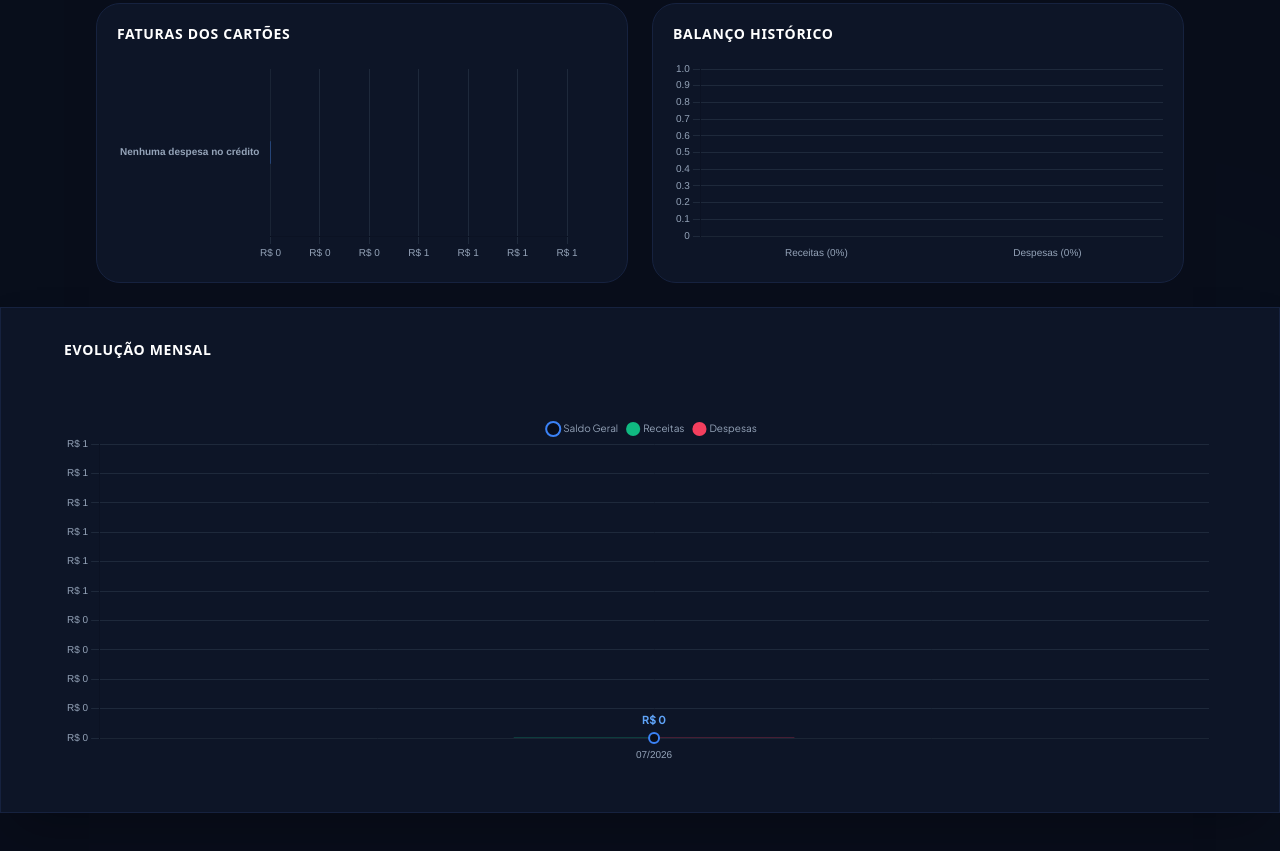
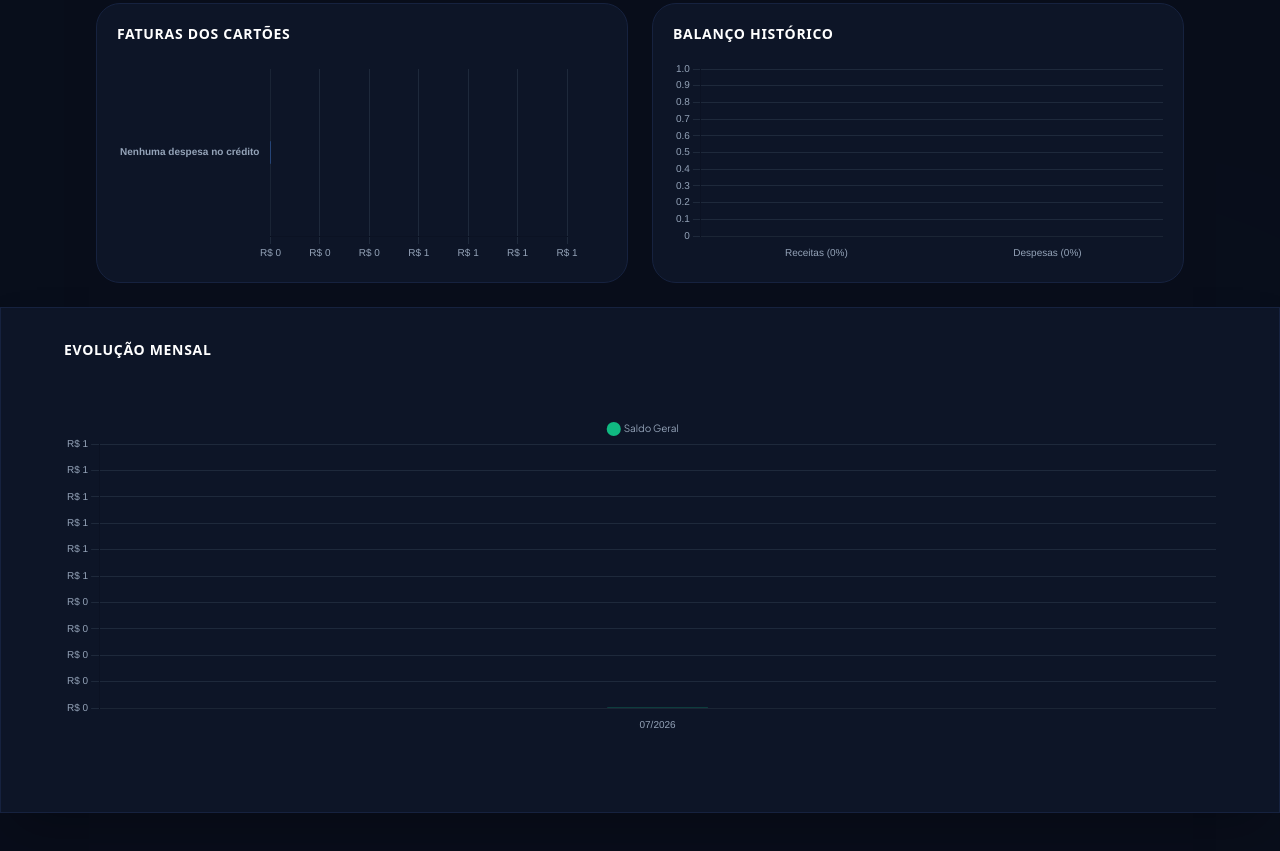
Before and after one commit to jalexandredourado-oss/Finan-asDomesticas, a plain HTML site: page index.html in a window 1280 px wide. Shown: the part 285-1136 px from the top of the page. Drawn offline with nearby package versions, Linux system fonts and the light colour scheme.

Commit message:
Add files via upload

```diff
--- a/index.html
+++ b/index.html
@@ -1272,8 +1272,8 @@
           // Ajustar largura do container dinamicamente para garantir que as barras NUNCA encolham
           const wrapper = document.getElementById('trend-chart-wrapper');
           if (wrapper) {
-             // Dá 350 pixels de espaço livre para CADA mês (com um mínimo de 1000px)
-             const calculatedWidth = Math.max(1000, sortedMonths.length * 350);
+             // Dá 150 pixels de espaço livre para CADA mês (com um mínimo de 800px para evitar telas vazias)
+             const calculatedWidth = Math.max(800, sortedMonths.length * 150);
              wrapper.style.minWidth = calculatedWidth + 'px';
           }
 
@@ -1287,42 +1287,18 @@
                   labels: sortedMonths,
                   datasets: [
                       {
-                          type: 'line',
+                          type: 'bar',
                           label: 'Saldo Geral',
                           data: trendBalance,
-                          borderColor: '#3b82f6', // Azul para Saldo
-                          backgroundColor: '#3b82f6',
-                          borderWidth: 3,
-                          tension: 0.4,
-                          pointRadius: 5,
-                          pointBackgroundColor: '#080d1a',
-                          pointBorderWidth: 2,
-                          fill: false,
-                          order: 0
-                      },
-                      {
-                          type: 'bar',
-                          label: 'Receitas',
-                          data: trendIncome,
-                          backgroundColor: '#10b981', // Verde
+                          backgroundColor: trendBalance.map(val => val >= 0 ? '#10b981' : '#f43f5e'), // Verde se positivo, Vermelho se negativo
                           borderRadius: 8,
-                          barThickness: 140, // BARRAS EXTREMAMENTE LARGAS
-                          order: 1
-                      },
-                      {
-                          type: 'bar',
-                          label: 'Despesas',
-                          data: trendExpense,
-                          backgroundColor: '#f43f5e', // Vermelho
-                          borderRadius: 8,
-                          barThickness: 140, // BARRAS EXTREMAMENTE LARGAS
-                          order: 2
+                          barThickness: 100
                       }
                   ]
               },
               options: {
                   layout: {
-                      padding: { top: 30 } // Dá espaço extra no topo para os números não cortarem
+                      padding: { top: 30, bottom: 30 } // Dá espaço extra no topo e base para os números não cortarem
                   },
                   responsive: true,
                   maintainAspectRatio: false,
@@ -1372,36 +1348,34 @@
                       ctx.save();
                       ctx.font = 'bold 11px "Plus Jakarta Sans", sans-serif';
                       ctx.textAlign = 'center';
-                      ctx.textBaseline = 'bottom';
-
-                      chart.data.datasets.forEach((dataset, i) => {
-                          const meta = chart.getDatasetMeta(i);
+
+                      const dataset = chart.data.datasets[0];
+                      const meta = chart.getDatasetMeta(0);
+
                       meta.data.forEach((datapoint, index) => {
                           const value = dataset.data[index];
 
                           // Pula a renderização de texto se a barra for zero
-                              if (value === 0 && dataset.type !== 'line') return;
-
-                              const formatted = new Intl.NumberFormat('pt-BR', { style: 'currency', currency: 'BRL', maximumFractionDigits: 0 }).format(value);
-
-                              if (dataset.type === 'line') {
-                                  // Saldo da linha: Cor azul, posicionado acima do ponto
-                                  ctx.fillStyle = '#60a5fa';
-                                  ctx.fillText(formatted, datapoint.x, datapoint.y - 12);
+                          if (value === 0) return;
+
+                          const formatted = new Intl.NumberFormat('pt-BR', { style: 'currency', currency: 'BRL' }).format(value);
+                          const isPositive = value >= 0;
+                          const barHeight = Math.abs(datapoint.base - datapoint.y);
+
+                          let yPos;
+                          ctx.fillStyle = '#ffffff';
+
+                          // Se a barra for muito pequena, joga o texto pra fora e colore
+                          if (barHeight < 25) {
+                              ctx.fillStyle = isPositive ? '#10b981' : '#f43f5e';
+                              ctx.textBaseline = isPositive ? 'bottom' : 'top';
+                              yPos = isPositive ? datapoint.y - 5 : datapoint.y + 5;
                           } else {
-                                  // Para as barras: Branco por padrão (dentro)
-                                  let yPos = datapoint.y + 18;
-                                  ctx.fillStyle = '#ffffff';
-
-                                  // Se a barra for menor que 25px, joga o texto pra cima e colore com a cor da barra
-                                  if (Math.abs(datapoint.base - datapoint.y) < 25) {
-                                      yPos = datapoint.y - 5;
-                                      ctx.fillStyle = i === 1 ? '#10b981' : '#f43f5e';
+                              ctx.textBaseline = isPositive ? 'top' : 'bottom';
+                              yPos = isPositive ? datapoint.y + 8 : datapoint.y - 8;
                           }
 
                           ctx.fillText(formatted, datapoint.x, yPos);
-                              }
-                          });
                       });
                       ctx.restore();
                   }
```
Lines whose indentation alone changed are shown as unchanged.
